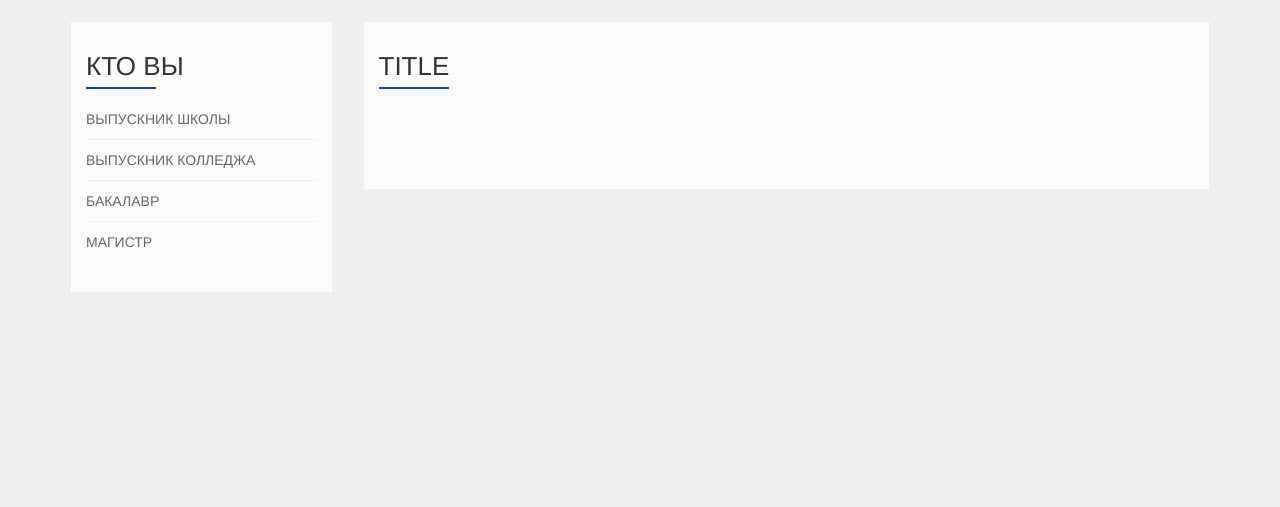
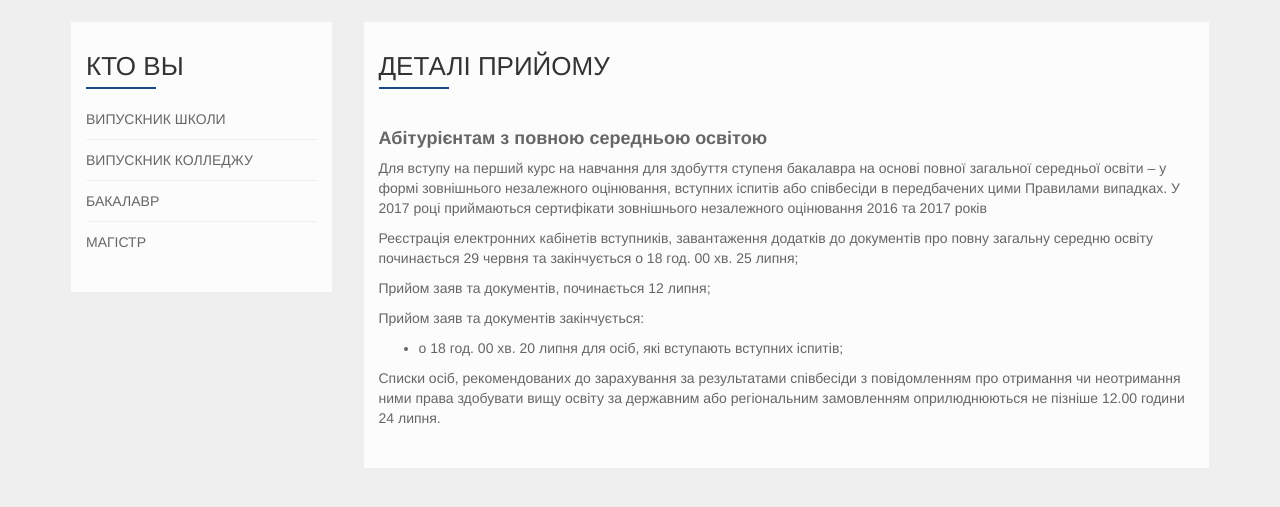
Before and after one commit to Vladichnaprimer/nure-apply-rules, a plain HTML site: page rules.html in a window 1280 px wide. Shown: the part 119-626 px from the top of the page. Drawn offline with Linux system fonts and the light colour scheme.

Commit message:
Added rules for shkol'niki

```diff
--- a/rules.html
+++ b/rules.html
@@ -65,22 +65,33 @@
         <div class="single category">
           <h3 class="side-title">Кто вы</h3>
           <ul class="list-unstyled">
-              <li><a href="" title="">Выпускник школы</a></li>
-              <li><a href="" title="">Выпускник колледжа</a></li>
+            <li><a href="" title="">Випускник школи</a></li>
+            <li><a href="" title="">Випускник колледжу</a></li>
             <li><a href="" title="">Бакалавр</a></li>
-              <li><a href="" title="">Магистр</a></li>
+            <li><a href="" title="">Магістр</a></li>
           </ul>
         </div>
       </div>
       <div class="col-md-9">
         <div class="single">
-                <h3 class="side-title">Title</h3>
-                <br><br><br>
+          <h3 class="side-title">Деталі прийому</h3>
+          <br>
+          <h4><strong>
+            Абітурієнтам з повною середньою освітою
+          </strong></h4>
+
+          <p>Для вступу на перший курс на навчання для здобуття ступеня бакалавра на основі повної загальної середньої освіти – у формі зовнішнього незалежного оцінювання, вступних іспитів або співбесіди в передбачених цими Правилами випадках. У 2017 році приймаються сертифікати зовнішнього незалежного оцінювання 2016 та 2017 років</p>
+          <p>Реєстрація електронних кабінетів вступників, завантаження додатків до документів про повну загальну середню освіту починається 29 червня та закінчується о 18 год. 00 хв. 25 липня;</p>
+          <p>Прийом заяв та документів,  починається 12 липня;</p>
+          <p>Прийом заяв та документів закінчується:
+            <ul>
+              <li>
+                о 18 год. 00 хв. 20 липня для осіб, які вступають вступних іспитів;
+              </li>
+            </ul>
+          </p>
+          <p>Списки осіб, рекомендованих до зарахування за результатами співбесіди з повідомленням про отримання чи неотримання ними права здобувати вищу освіту за державним або регіональним замовленням оприлюднюються не пізніше 12.00 години 24 липня.</p>
         </div>
-
-
-
-
       </div>
 
 
```
Lines whose indentation alone changed are shown as unchanged.
